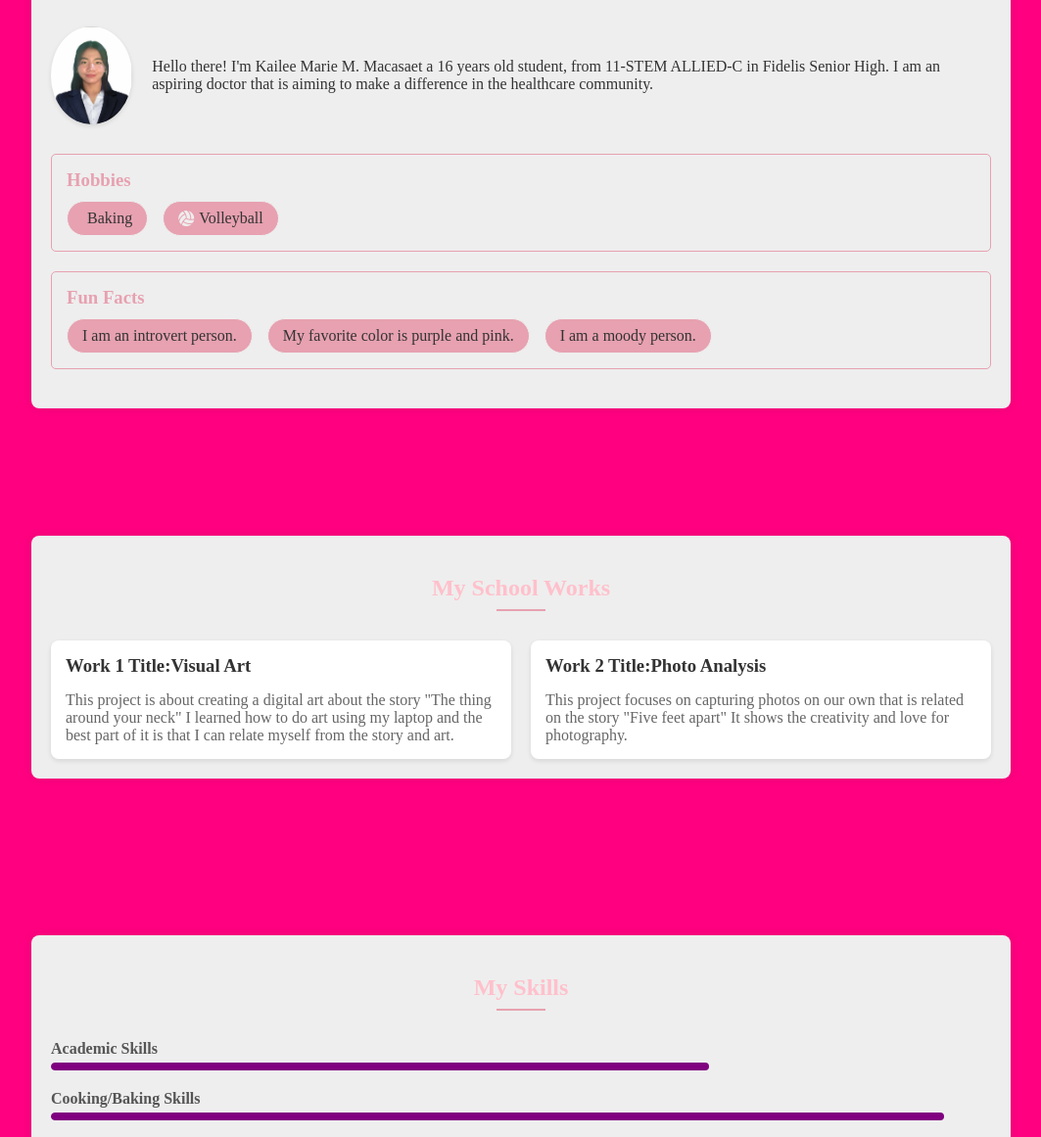
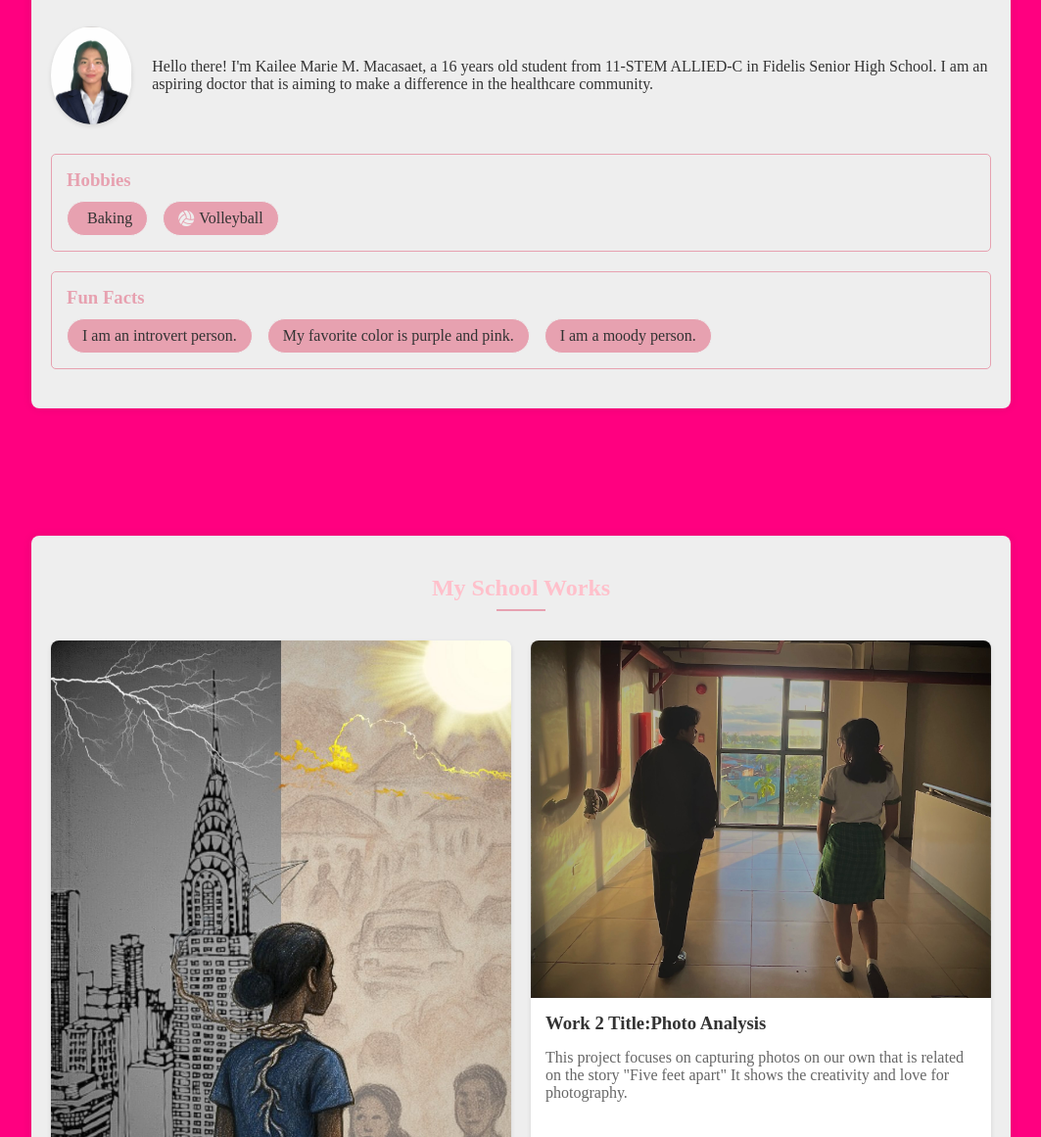
Before and after one commit to about-me-section/About-Me, a plain HTML site: page index.html in a window 1280 px wide. Shown: the part 130-1291 px from the top of the page at 98% size, without its empty margins (108-1171 px from the left). Drawn offline with Linux system fonts and the light colour scheme.

Commit message:
Add files via upload

```diff
--- a/index.html
+++ b/index.html
@@ -13,7 +13,7 @@
             <h2>About Me</h2>
             <div class="bio">
                 <img src="image.jpg" alt="Your Profile Picture" class="profile-pic">
-                <p>Hello there! I'm Kailee Marie M. Macasaet a 16 years old student, from 11-STEM ALLIED-C in Fidelis Senior High. I am an aspiring doctor that is aiming to make a difference in the healthcare community.</p>
+                <p>Hello there! I'm Kailee Marie M. Macasaet, a 16 years old student from 11-STEM ALLIED-C in Fidelis Senior High School. I am an aspiring doctor that is aiming to make a difference in the healthcare community.</p>
             </div>
 
             <div class="hobbies">
@@ -40,11 +40,14 @@
             <h2>My School Works</h2>
             <div class="work-grid">
                 <div class="work-item">
+                     <img src="image1.jpg" alt="Work 1" class="work1">
                 <h3>Work 1 Title:Visual Art</h3>
                     <p>This project is about creating a digital art about the story "The thing around your neck" I learned how to do art using my laptop and the best part of it is that I can relate myself from the story and art.
 </p>
                 </div>
                 <div class="work-item">
+                     <img src="image2.jpg" alt="Work 2" class="work2">
+
                 <h3>Work 2 Title:Photo Analysis</h3>
                     <p>This project focuses on capturing photos on our own that is related on the story "Five feet apart" It shows the creativity and love for photography.	</p>
                 </div>
```
